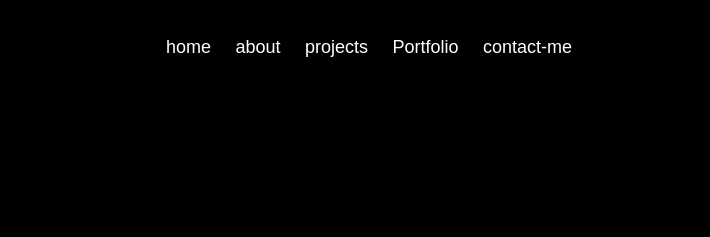
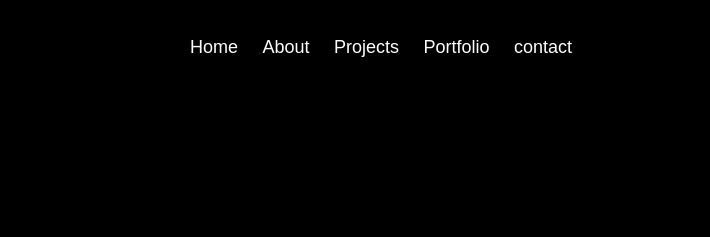
Before and after one commit to sahilthakurxyz/Text-area-HTML-Layout-Header-Nav-Section-Aside-Footer---Post-Class---HTML---9e4f97mop2f0, a plain HTML site: page index.html in a window 1280 px wide. Shown: the top 237 px of the page, 570-1280 px from the left. Drawn offline with Linux system fonts and the light colour scheme.

Commit message:
navigation change

```diff
--- a/index.html
+++ b/index.html
@@ -16,11 +16,11 @@
             <nav>
                 <img src="Images/logo.png" alt="404-Error" class="logo">
                 <ul>
-                    <li><a href="#">home</a></li>
-                    <li><a href="#about">about</a></li>
-                    <li><a href="#project">projects</a></li>
+                    <li><a href="#">Home</a></li>
+                    <li><a href="#about">About</a></li>
+                    <li><a href="#project">Projects</a></li>
                     <li><a href="#portfolio">Portfolio</a></li>
-                    <li><a href="#Contact-us">contact-me</a></li>
+                    <li><a href="#Contact-us">contact</a></li>
                 </ul>
             </nav>
             <div class="header-text">
```
